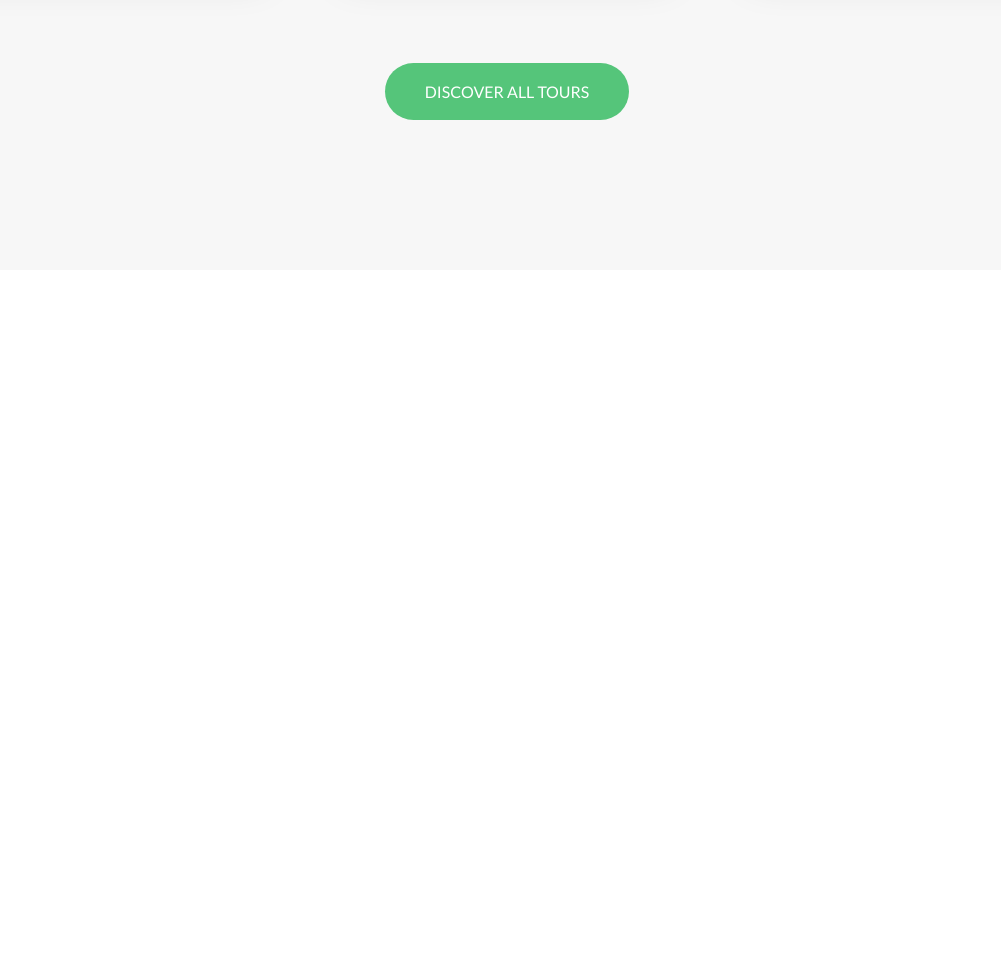
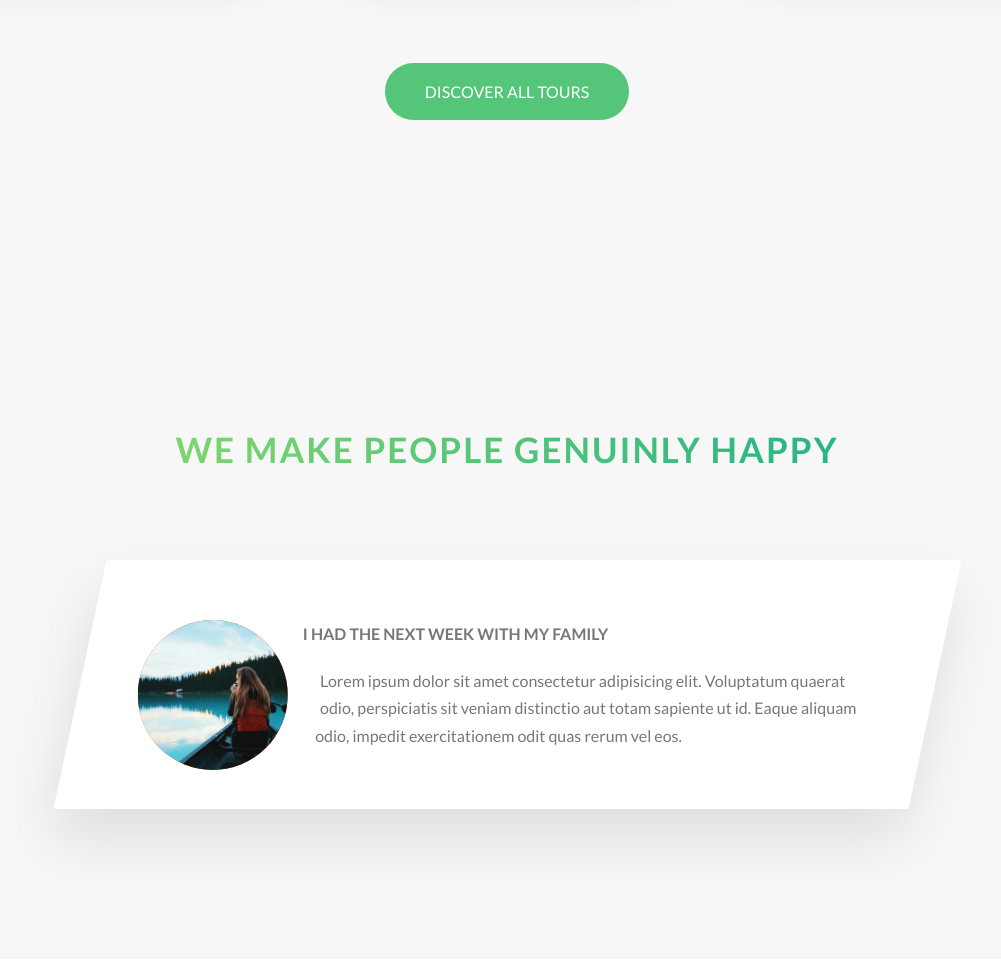
Before and after one commit to scottgamer/advanced-css-course, a website: page Natours/starter/index.html in a window 1280 px wide. Shown: the part 3281-4243 px from the top of the page, without its empty margins (133-1134 px from the left). Before the commit the page ends 3581 px from the top, so only its background shows below. Drawn offline with nearby package versions, Linux system fonts and the light colour scheme; files that its build step writes are made by us from their sources.

Commit message:
added section sotires markup

```diff
--- a/Natours/starter/index.html
+++ b/Natours/starter/index.html
@@ -258,7 +258,36 @@
         <div class="u-center-text u-margin-top-huge">
           <a href="#" class="btn btn--green">Discover all tours</a>
         </div>
+      </section>
 
+      <section class="section-stories">
+        <div class="u-center-text u-margin-bottom-big">
+          <h2 class="heading-secondary">
+            We make people genuinly happy
+          </h2>
+        </div>
+        <div class="row">
+          <div class="story">
+            <figure class="story__shape">
+              <img
+                src="img/nat-8.jpg"
+                alt="Person on a tour"
+                class="story__img"
+              />
+            </figure>
+            <div class="story__text">
+              <h3 class="heading-tertiary u-margin-bottom-small">
+                I had the next week with my family
+              </h3>
+              <p>
+                Lorem ipsum dolor sit amet consectetur adipisicing elit.
+                Voluptatum quaerat odio, perspiciatis sit veniam distinctio aut
+                totam sapiente ut id. Eaque aliquam odio, impedit exercitationem
+                odit quas rerum vel eos.
+              </p>
+            </div>
+          </div>
+        </div>
       </section>
     </main>
 
```
